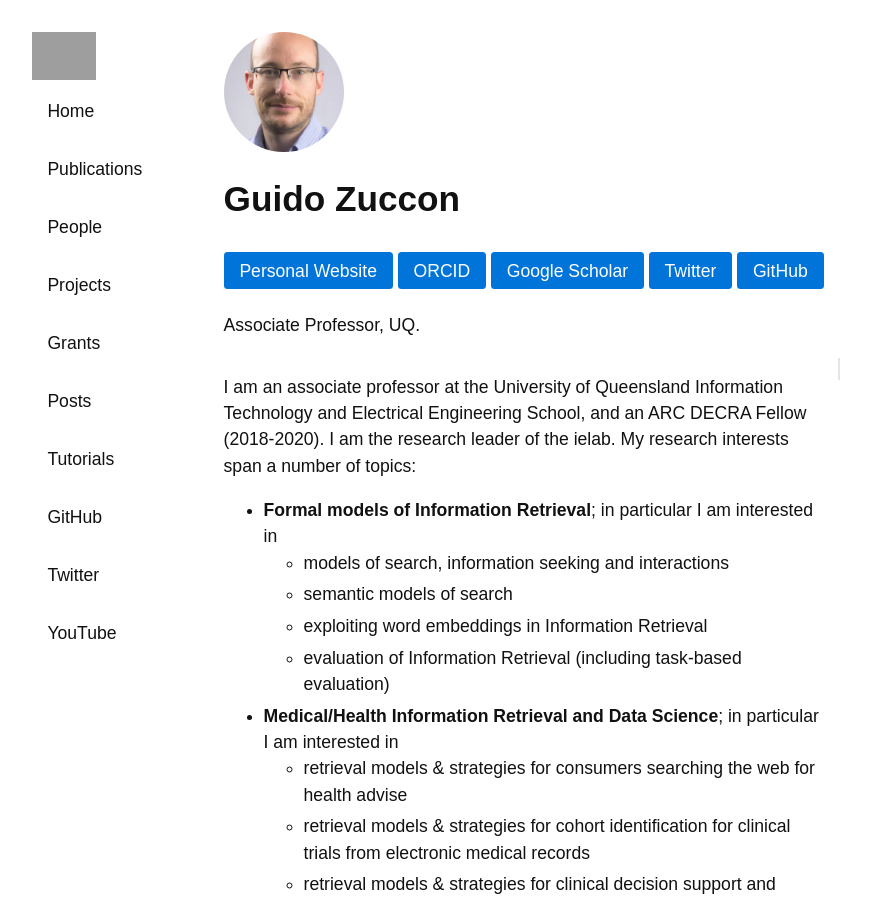
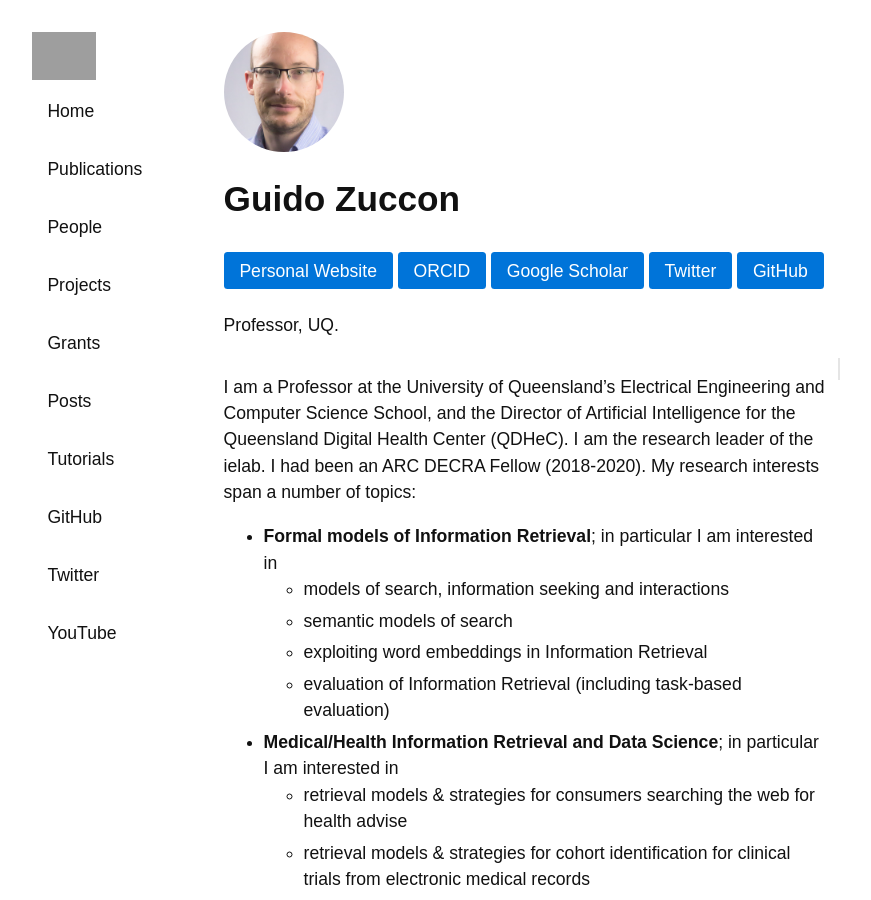
Before and after one commit to ielab/ielab.github.io, a Jekyll site: the page built from _people/guido-zuccon.md, in a window 1280 px wide and 900 px high. Shown: the whole window, without its empty margins (139-1010 px from the left). Built offline with Jekyll 4.4.1, drawn with Linux system fonts in a browser that asks for light colours; comment, search, counter and statistics services are not loaded; grey boxes are pictures that could not be loaded.

Commit message:
Update guido-zuccon.md

```diff
--- a/_people/guido-zuccon.md
+++ b/_people/guido-zuccon.md
@@ -9,10 +9,10 @@ website: //ielab.io/people/guido-zuccon
 image: /images/guido-zuccon-scaled.jpg
 scholar: //scholar.google.com.au/citations?user=aEVHhC8AAAAJ
 role: staff
-description: Associate Professor, UQ.
+description: Professor, UQ.
 ---
 
-I am an associate professor at the University of Queensland Information Technology and  Electrical Engineering School, and an ARC DECRA Fellow (2018-2020). I am the research leader of the ielab. My research interests span a number of topics:
+I am a Professor at the University of Queensland's Electrical Engineering and Computer Science School, and the Director of Artificial Intelligence for the Queensland Digital Health Center (QDHeC). I am the research leader of the ielab. I had been an ARC DECRA Fellow (2018-2020). My research interests span a number of topics:
 
 * __Formal models of Information Retrieval__; in particular I am interested in
 	- models of search, information seeking and interactions
```
